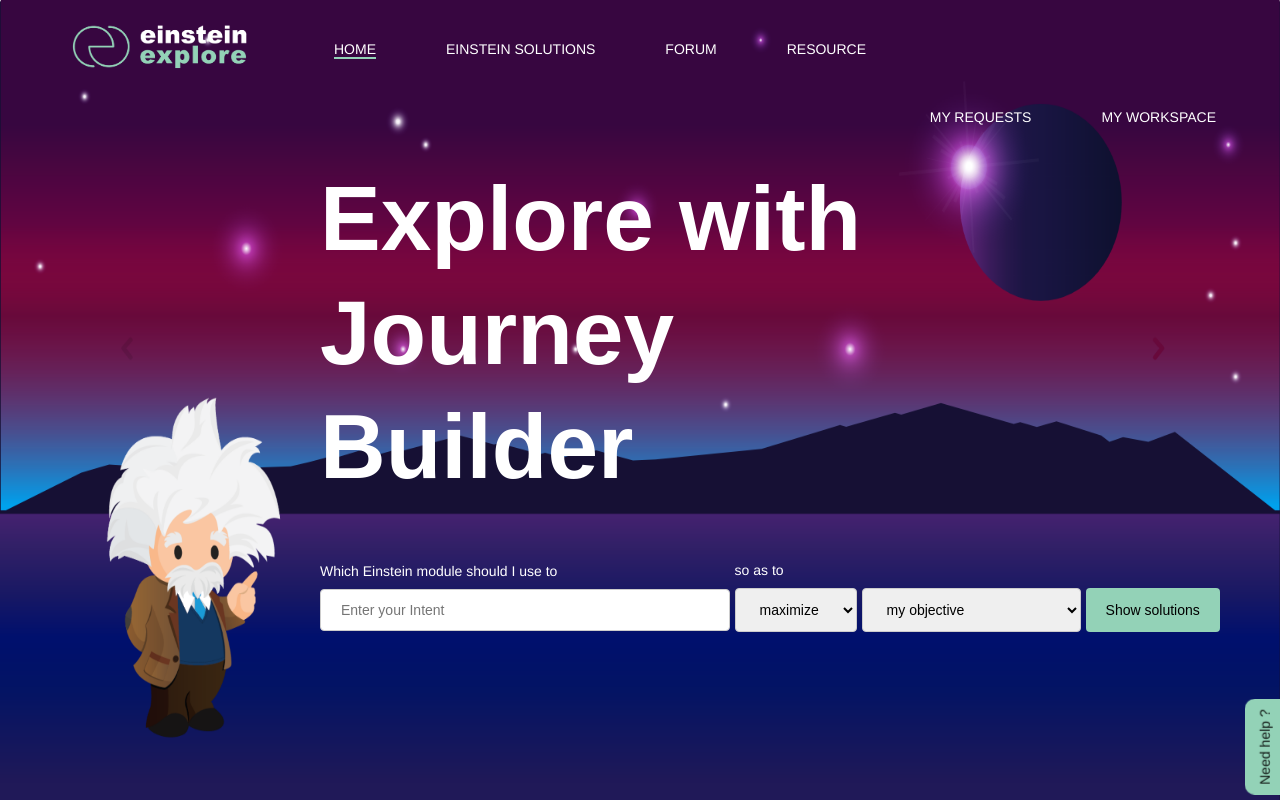
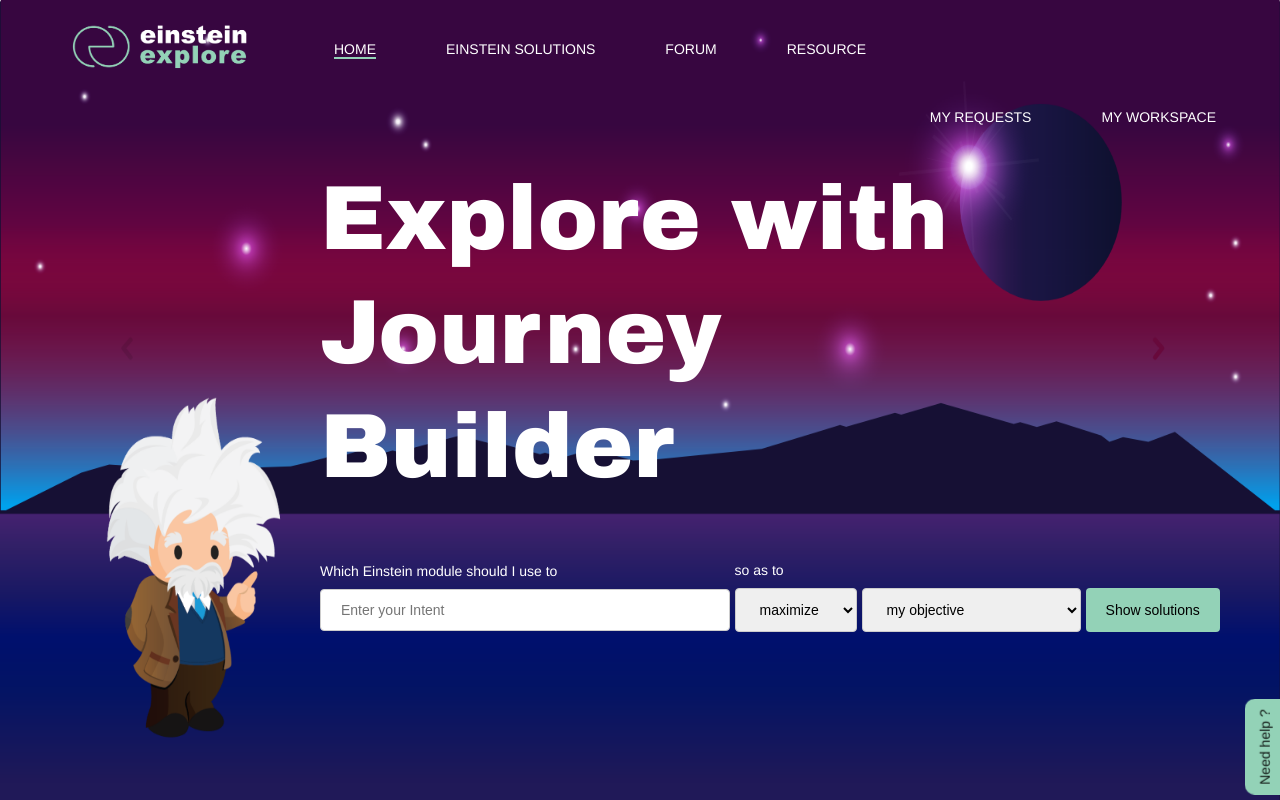
Before and after one commit to sushmita799/Einstein, a React (Create React App) app: page / in a window 1280 px wide. Shown: the top 800 px of the page. Built offline with nearby package versions, Linux system fonts and the light colour scheme; a web font is replaced by a local one.

Commit message:
CSS change

```diff
--- a/public/style.css
+++ b/public/style.css
@@ -72,7 +72,7 @@
     color: #FFF;
     font-weight: 800;
     padding-top: 3rem;
-    font-family: arial;
+    font-family: arial black;
     position: absolute;
     top: 15%;
     left: 25%;
```
